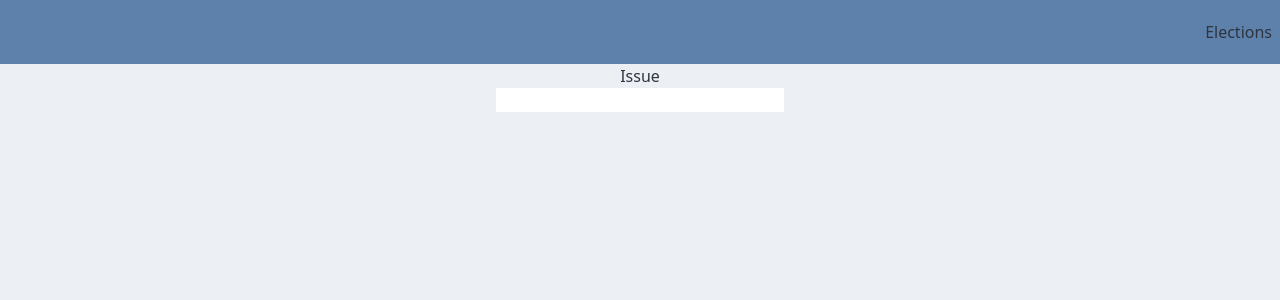
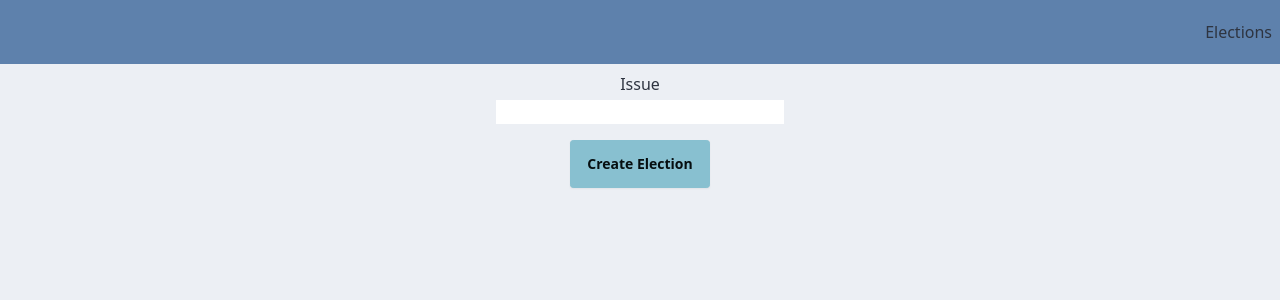
Before and after one commit to DefyCab/final_assignment, a Next.js app: page /elections/create in a window 1280 px wide. Shown: the top 300 px of the page. Built offline with nearby package versions, Linux system fonts and the light colour scheme.

Commit message:
add button to createElection form

```diff
--- a/src/app/features/elections/components/create-elections.tsx
+++ b/src/app/features/elections/components/create-elections.tsx
@@ -1,9 +1,10 @@
 export function CreateElection() {
   return (
     <>
-      <form className="flex flex-col justify-center items-center">
-        <label htmlFor="issue">Issue</label>
+      <form className="flex flex-col justify-center items-center m-1">
+        <label className="m-1" htmlFor="issue">Issue</label>
         <input className="w-72" type="text" name="issue" />
+        <button className="btn btn-accent mt-4">Create Election</button>
       </form>
     </>
   );
```
